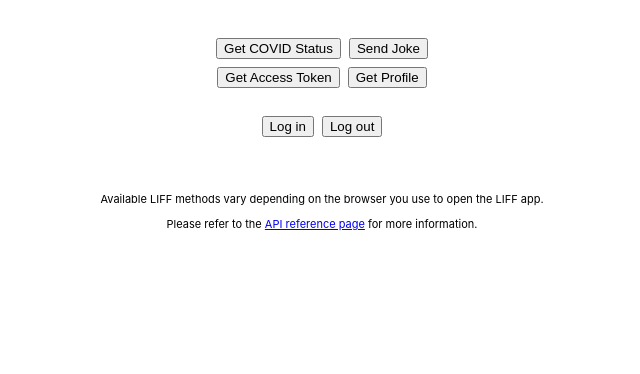
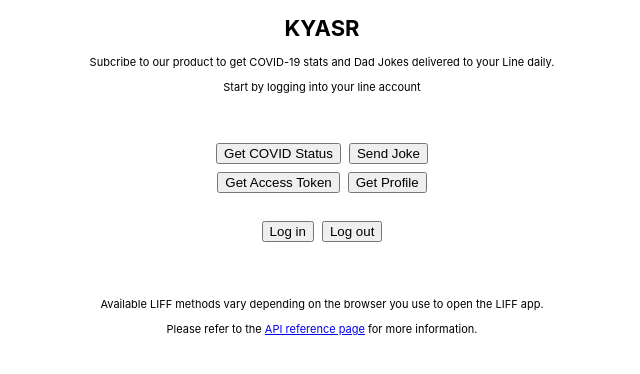
Before and after one commit to rogerrogerv/cc12line, a React (Create React App) app: page / in a window 1280 px wide. Shown: the top 374 px of the page, without its empty margins (318-958 px from the left). Built offline with nearby package versions, Linux system fonts and the light colour scheme; no server answers.

Commit message:
try with covid virus api

```diff
--- a/src/App.js
+++ b/src/App.js
@@ -124,7 +124,7 @@
   function getCovidStatus() {
     getUserId();
     console.log("inside CovidStatus", userId)
-    fetch(`/get-covid-status?${userId}`).then((err) =>
+    fetch(`/get-covid-status?userId=${userId}`).then((err) =>
       console.log("THIS IS A ERROR FOR COVID!!------>", err)
     );
   }
@@ -132,6 +132,11 @@
   return (
     <div className="App">
       <div id="liffAppContent">
+      <div className={"intro-section"}>
+      <h1>KYASR</h1>
+      <p>Subcribe to our product to get COVID-19 stats and Dad Jokes delivered to your Line daily.</p>
+      <p>Start by logging into your line account</p>
+      </div>
         {/* <!-- ACTION BUTTONS --> */}
         <div className="buttonGroup">
           <div className="buttonRow">
```
